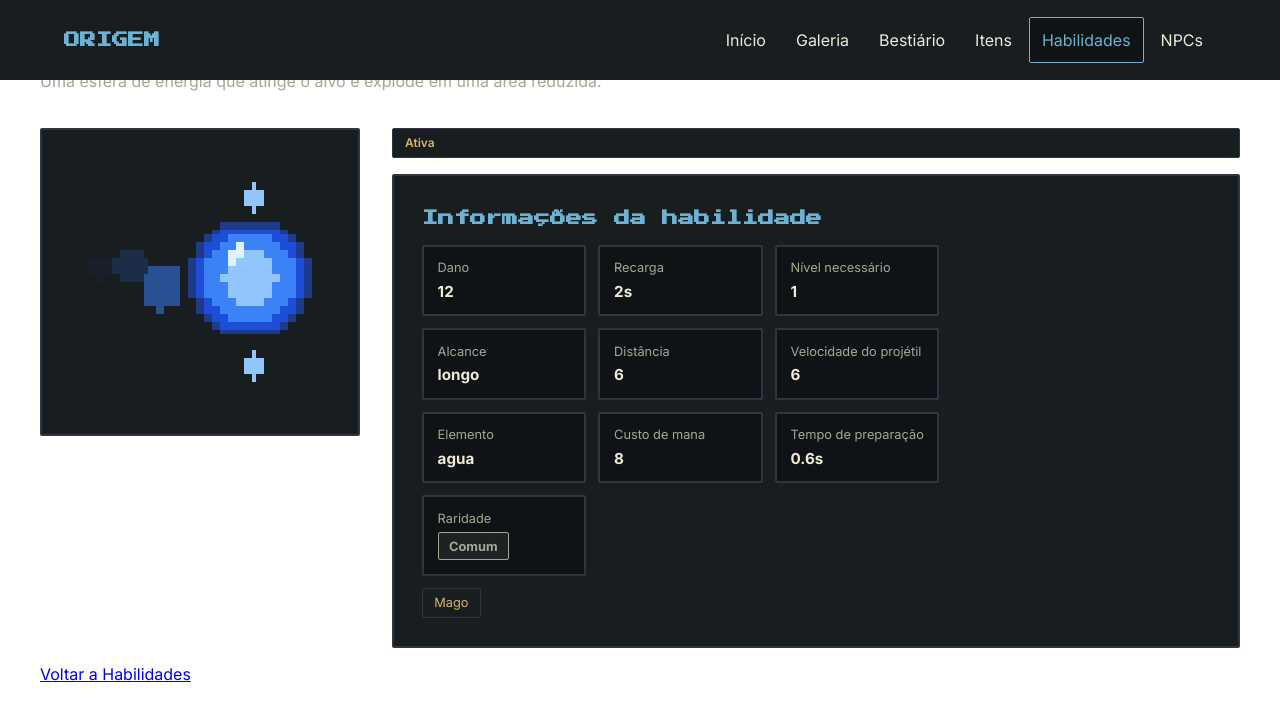
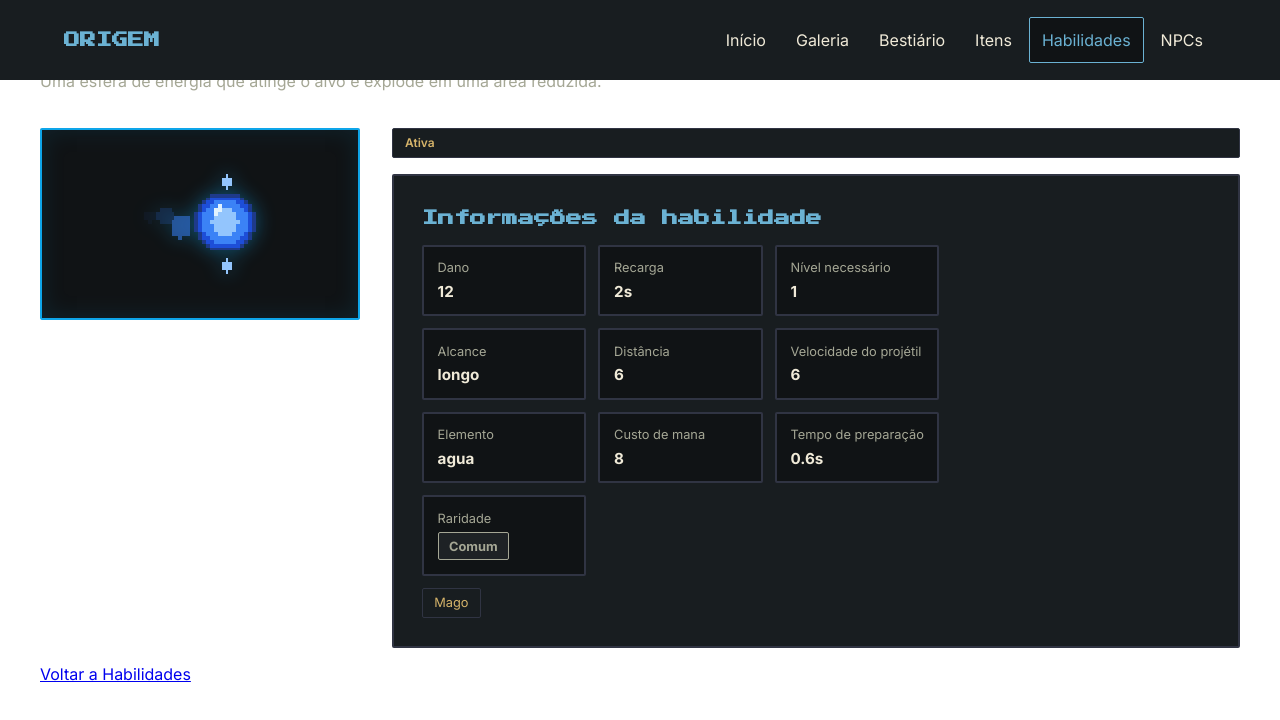
Before and after one commit to Herdes-s/ORIGEM-STUDIO, a React (Vite) app: page /habilidades/bola_de_teste in a window 1280 px wide. Shown: the top 720 px of the page. Built offline with nearby package versions, Linux system fonts and the light colour scheme.

Commit message:
style: adiciona imagem das habilidades/efeitos

```diff
--- a/src/pages/AbilityDetails/AbilityDetails.module.css
+++ b/src/pages/AbilityDetails/AbilityDetails.module.css
@@ -14,20 +14,25 @@
   display: flex;
   justify-content: center;
   align-items: center;
-  min-height: 18rem;
+  width: 100%;
+  min-height: 12rem;
   padding: 1.5rem;
-  background-color: var(--color-surface);
-  border: var(--border-width) solid var(--color-border);
+  background-color: var(--color-background);
+  border: var(--border-width) solid var(--ability-color);
   border-radius: var(--radius-small);
+  box-shadow: inset 0 0 1.5rem
+    color-mix(in srgb, var(--ability-color) 12%, transparent);
 }
 
-.imageContainer img {
+.abilityImage {
   display: block;
-  width: 100%;
-  max-width: 12rem;
-  aspect-ratio: 1;
+  width: 8rem;
+  height: 8rem;
   object-fit: contain;
   image-rendering: pixelated;
+  filter: drop-shadow(
+    0 0 0.6rem color-mix(in srgb, var(--ability-color) 45%, transparent)
+  );
 }
 
 .type {
--- a/src/pages/AbilityDetails/index.tsx
+++ b/src/pages/AbilityDetails/index.tsx
@@ -55,8 +55,19 @@ export default function AbilityDetails() {
     <PageLayout title={content.name} description={content.description}>
       <div className={styles.details}>
         {image && (
-          <div className={styles.imageContainer}>
-            <img src={image} alt={content.name} />
+          <div
+            className={styles.imageContainer}
+            style={
+              {
+                "--ability-color": content.color ?? "var(--color-primary",
+              } as React.CSSProperties
+            }
+          >
+            <img
+              src={image}
+              alt={content.name}
+              className={styles.abilityImage}
+            />
           </div>
         )}
 
```
